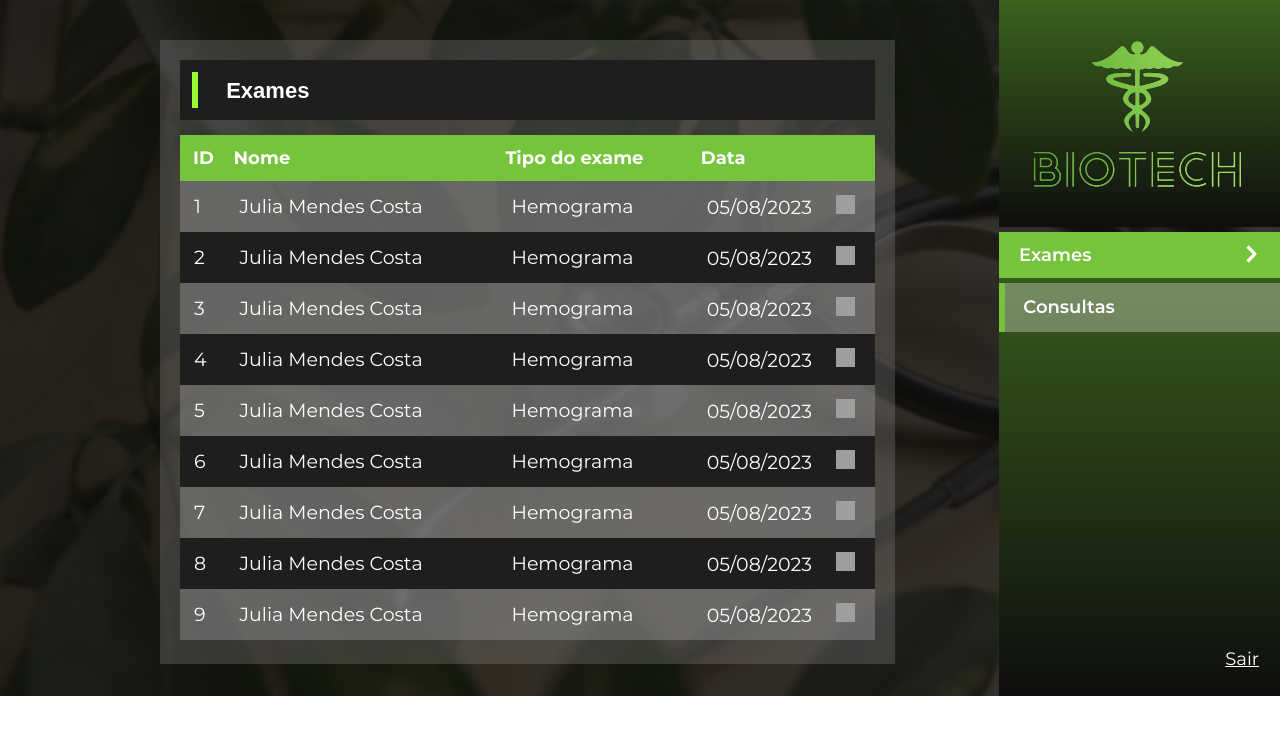
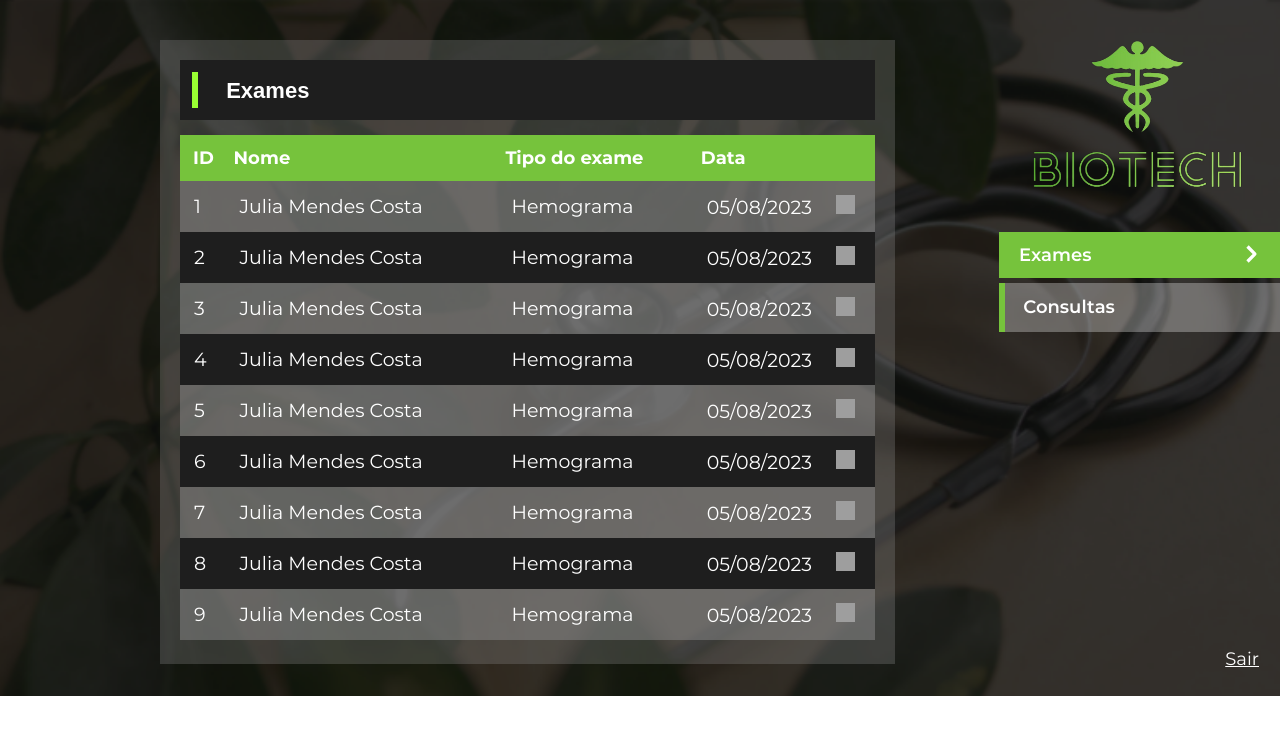
Before and after one commit to Isasouza00/Biotech, a Flask app: page /usuario/exames in a window 1280 px wide. Shown: the top 735 px of the page. Run offline with Flask 3, Linux system fonts and the light colour scheme; grey boxes are pictures that could not be loaded.

Commit message:
exames_tchau_ degrade

```diff
--- a/static/css/exames.css
+++ b/static/css/exames.css
@@ -181,12 +181,12 @@ tbody::-webkit-scrollbar-thumb {
 }
 
 .log_biotech{
-    background-image: linear-gradient(#3B621E, #0e0e0e);
+    background-image: #0e0e0e;
 }
 
 .options_menu{
     font: 15px fonte-300, sans-serif;
-    background-image: linear-gradient(#3B621E, #0e0e0e);
+    background-image: #0e0e0e;
 
     height: 30.9em;
 }
```
